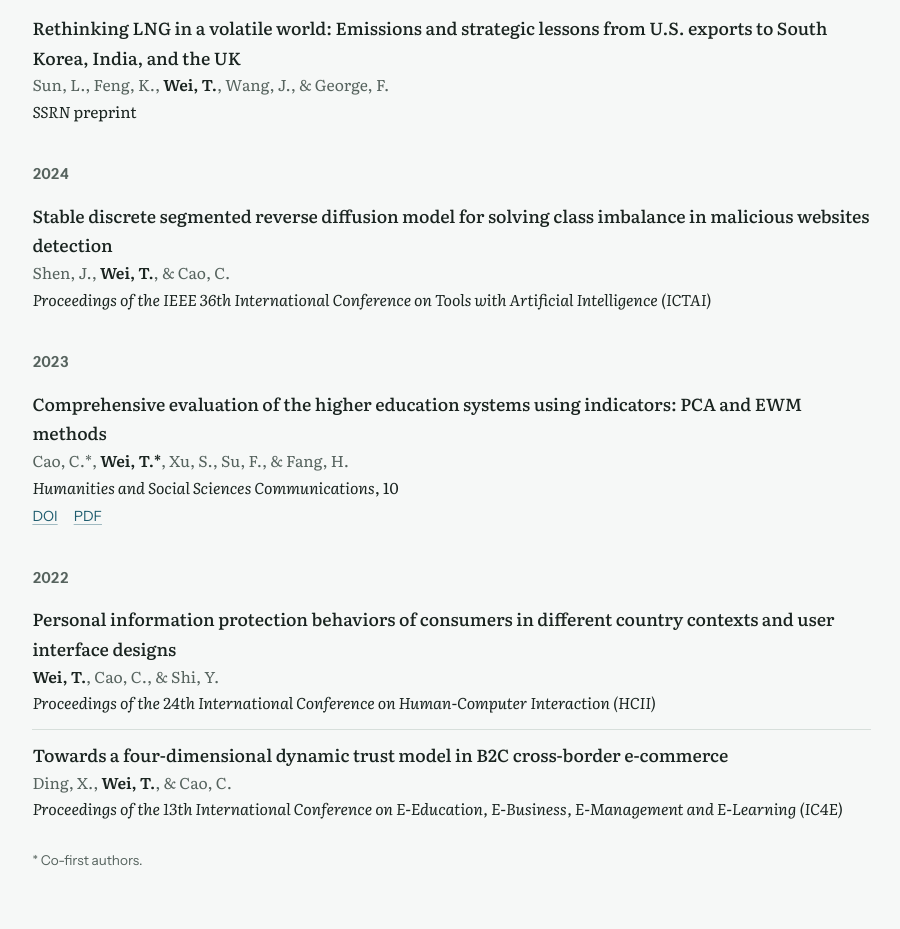
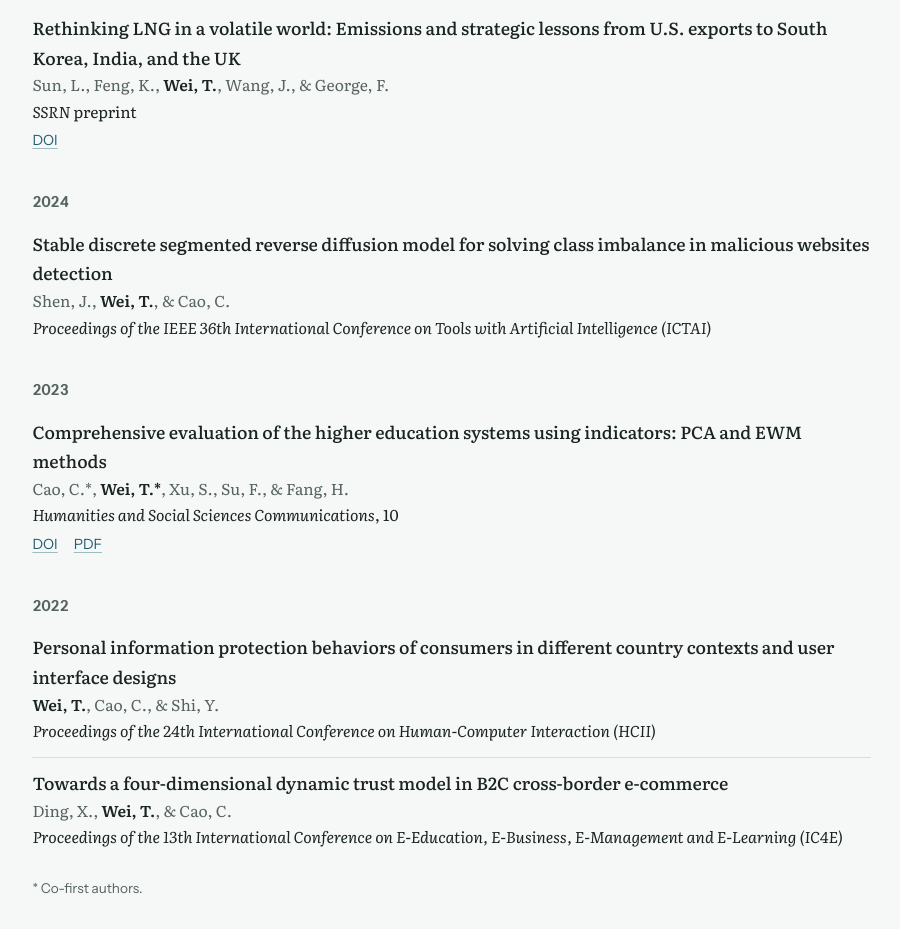
Before and after one commit to twei0571/twei0571.github.io, a plain HTML site: page index.html in a window 1280 px wide. Shown: the part 2181-3110 px from the top of the page, without its empty margins (358-1258 px from the left). Drawn offline with Linux system fonts and the light colour scheme.

Commit message:
Add DOI link to SSRN LNG preprint
Co-Authored-By: Claude Opus 5.5 <noreply@anthropic.com>
Claude-Session: https://claude.ai/code/session_0178npSyndBj8BMqzVwZEf6o

```diff
--- a/index.html
+++ b/index.html
@@ -332,6 +332,7 @@ footer{font-family:var(--sans);font-size:.82rem;color:var(--muted);margin-top:64
           <span class="pub-title">Rethinking LNG in a volatile world: Emissions and strategic lessons from U.S. exports to South Korea, India, and the UK</span>
           <span class="pub-authors">Sun, L., Feng, K., <b>Wei, T.</b>, Wang, J., &amp; George, F.</span>
           <span class="pub-venue"><i>SSRN</i> preprint</span>
+          <span class="pub-links"><a href="https://doi.org/10.2139/ssrn.5398430">DOI</a></span>
         </li>
       </ul>
 
```
